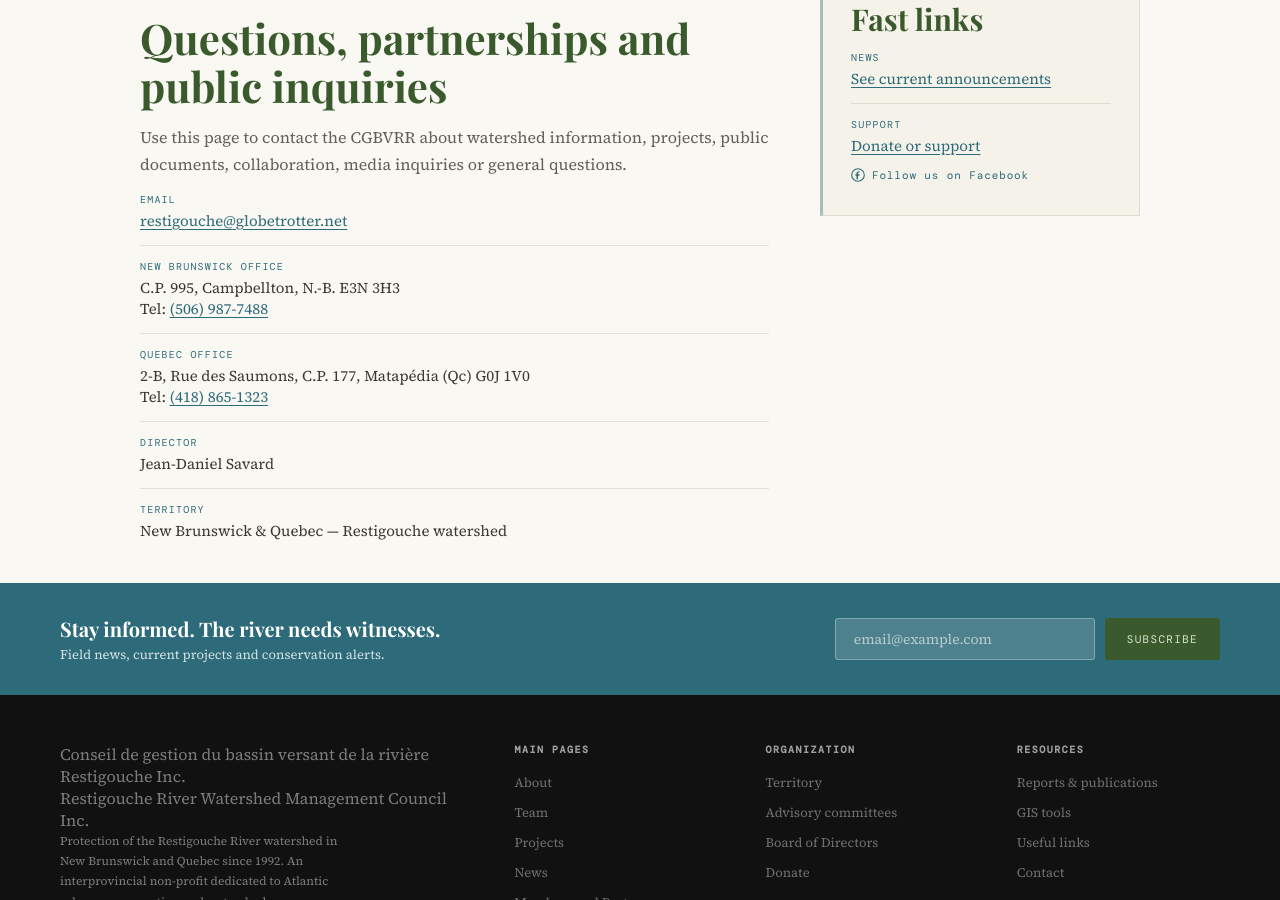
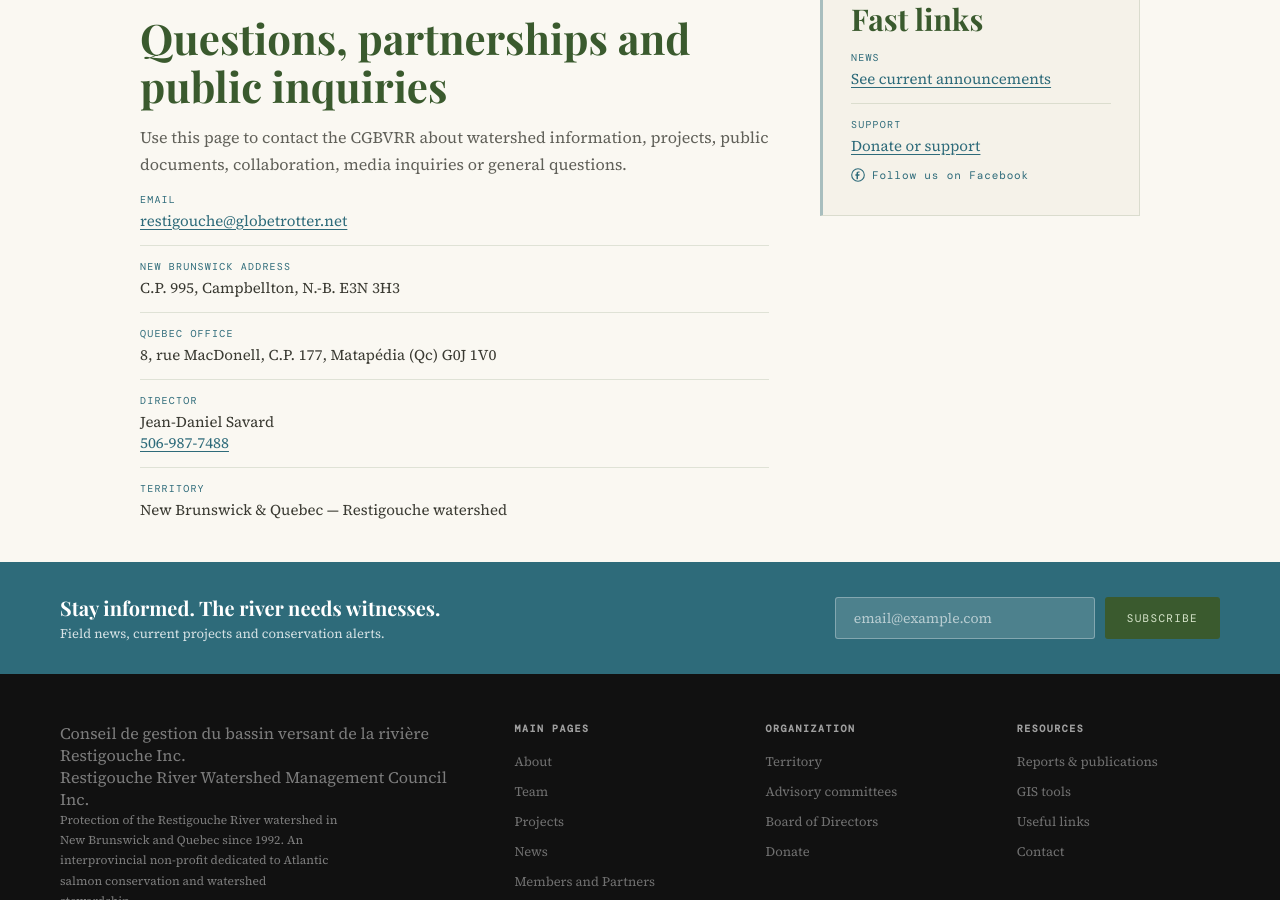
Before and after one commit to foxah047-stack/secure, a Jekyll site: the page built from contact/index.html, in a window 1280 px wide and 900 px high, scrolled down 466 px. Built offline with Jekyll 4.4.1, drawn with Linux system fonts in a browser that asks for light colours; some web fonts are replaced.

Commit message:
Update contact addresses and director phone

```diff
--- a/contact/index.html
+++ b/contact/index.html
@@ -20,9 +20,9 @@
       <p data-lang="fr">Utilisez cette page pour joindre le CGBVRR au sujet du bassin versant, des projets, des documents publics, des collaborations, des demandes médias ou des questions générales.</p>
       <dl class="snapshot-list">
         <div><dt><span data-lang="en">Email</span><span data-lang="fr">Courriel</span></dt><dd><a href="mailto:restigouche@globetrotter.net">restigouche@globetrotter.net</a></dd></div>
-        <div><dt><span data-lang="en">New Brunswick office</span><span data-lang="fr">Bureau du Nouveau-Brunswick</span></dt><dd>C.P. 995, Campbellton, N.-B. E3N 3H3<br><span data-lang="en">Tel:</span><span data-lang="fr">Tél :</span> <a href="tel:+15069877488">(506) 987-7488</a></dd></div>
-        <div><dt><span data-lang="en">Quebec office</span><span data-lang="fr">Bureau du Québec</span></dt><dd>2-B, Rue des Saumons, C.P. 177, Matapédia (Qc) G0J 1V0<br><span data-lang="en">Tel:</span><span data-lang="fr">Tél :</span> <a href="tel:+14188651323">(418) 865-1323</a></dd></div>
-        <div><dt><span data-lang="en">Director</span><span data-lang="fr">Direction</span></dt><dd>Jean-Daniel Savard</dd></div>
+        <div><dt><span data-lang="en">New Brunswick address</span><span data-lang="fr">Adresse au Nouveau-Brunswick</span></dt><dd>C.P. 995, Campbellton, N.-B. E3N 3H3</dd></div>
+        <div><dt><span data-lang="en">Quebec office</span><span data-lang="fr">Bureau du Québec</span></dt><dd>8, rue MacDonell, C.P. 177, Matapédia (Qc) G0J 1V0</dd></div>
+        <div><dt><span data-lang="en">Director</span><span data-lang="fr">Direction</span></dt><dd>Jean-Daniel Savard<br><a href="tel:+15069877488">506-987-7488</a></dd></div>
         <div><dt><span data-lang="en">Territory</span><span data-lang="fr">Territoire</span></dt><dd><span data-lang="en">New Brunswick &amp; Quebec — Restigouche watershed</span><span data-lang="fr">Nouveau-Brunswick et Québec — bassin versant de la Restigouche</span></dd></div>
       </dl>
     </article>
```
